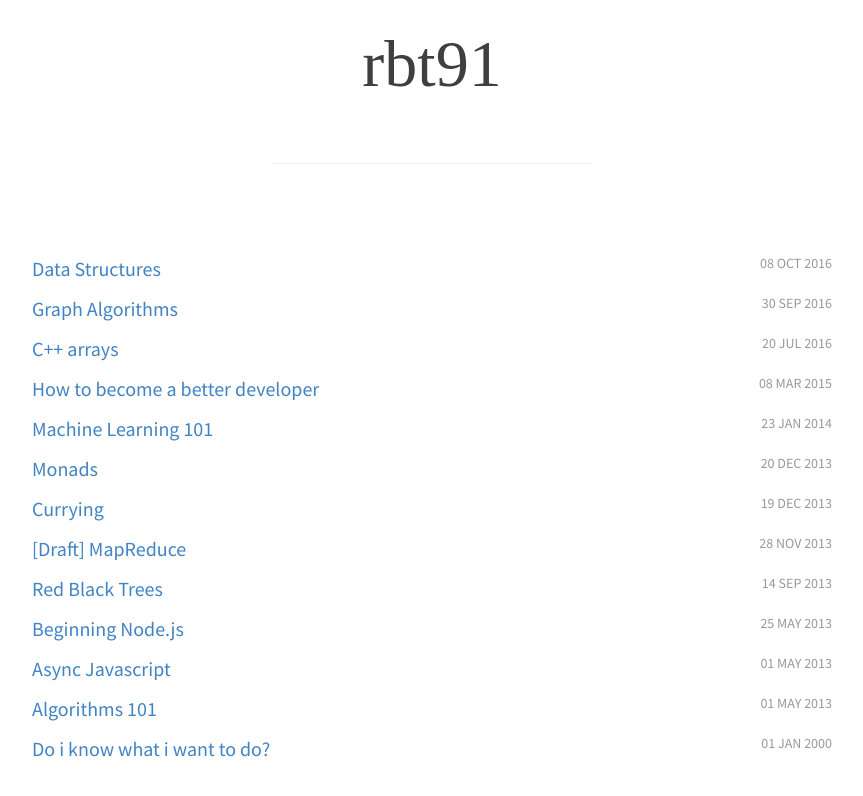
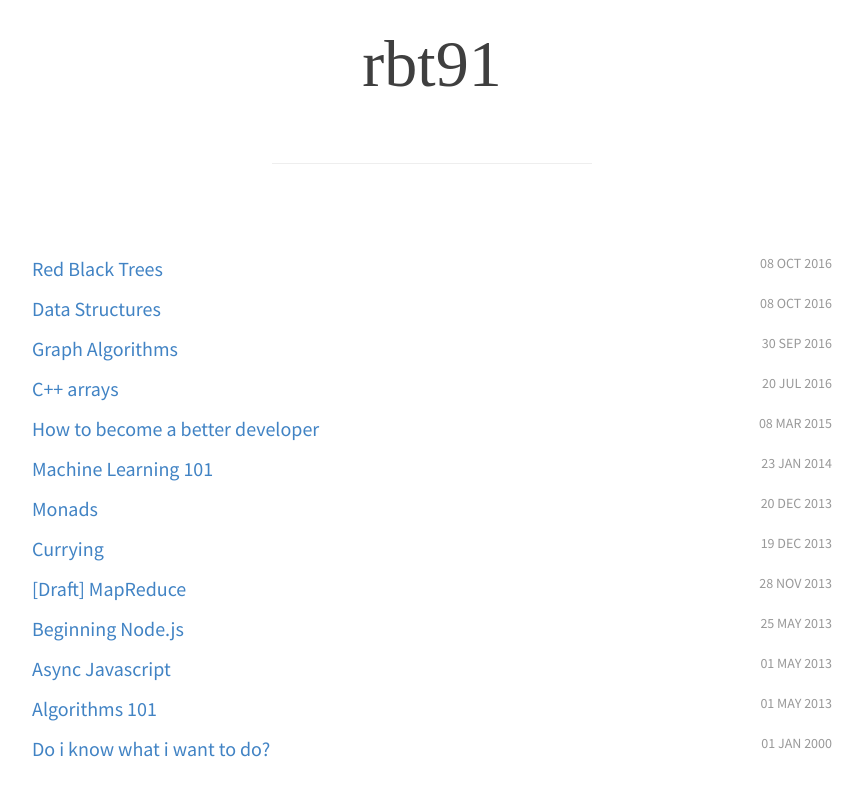
Before and after one commit to rbt91/rbt91.github.io, a Jekyll site: the page built from index.html, in a window 1280 px wide. Shown: the top 796 px of the page, without its empty margins (208-1071 px from the left). Built offline with Jekyll 4.4.1, drawn with Linux system fonts in a browser that asks for light colours; some web fonts are replaced.

Commit message:
Update 2016-10-08-red-black-trees.md

```diff
--- a/_posts/2016-10-08-red-black-trees.md
+++ b/_posts/2016-10-08-red-black-trees.md
@@ -1,7 +1,7 @@
 ---
 layout: post
 title:  "Red Black Trees"
-date:   2013-09-14 19:33:39
+date:   2016-10-08 16:45:39
 categories:
 ---
 
```
